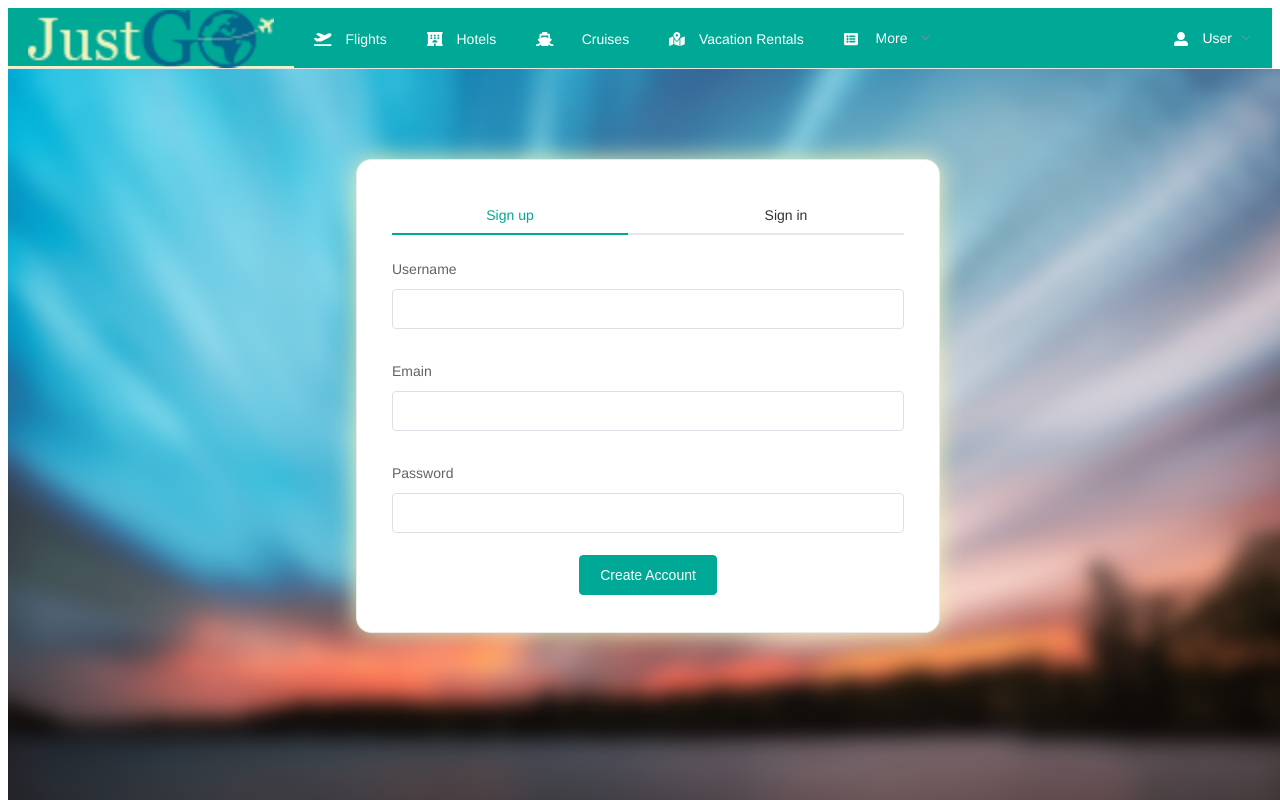
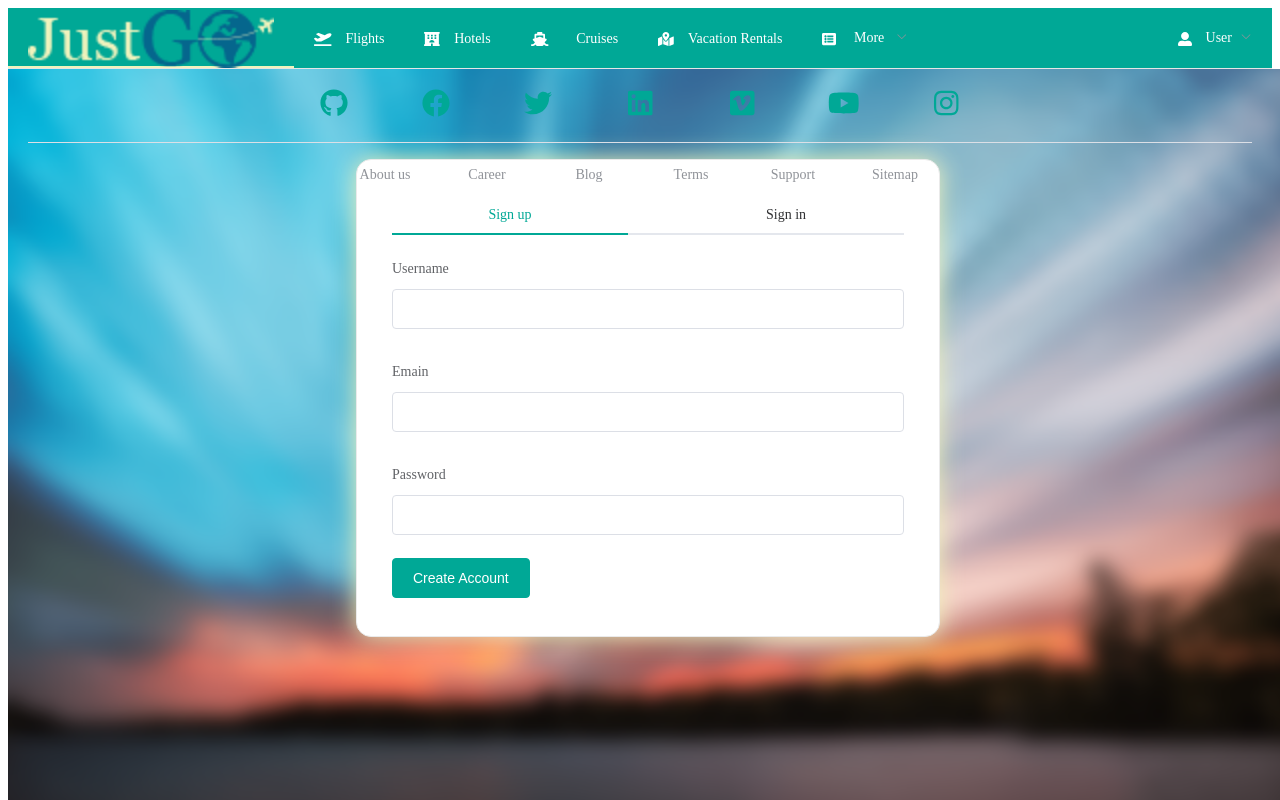
Before and after one commit to devinajaiswal/info6150-spring2020, a Vue app: page /sign-in in a window 1280 px wide. Built offline with nearby package versions, Linux system fonts and the light colour scheme.

Commit message:
implement footer

```diff
--- a/src/App.vue
+++ b/src/App.vue
@@ -1,5 +1,10 @@
 <template>
-  <div id="app">
+  <!-- <div id="app">
+    <NavMenu />
+    <router-view />
+    <Footer />
+  </div> -->
+  <div>
     <NavMenu />
     <router-view />
     <Footer />
@@ -7,12 +12,12 @@
 </template>
 
 <script>
-// import Footer from "./components/Footer";
 import NavMenu from "./components/NavMenu";
+import Footer from "./components/Footer";
 export default {
   name: "App",
   components: {
-    // Footer
+    Footer,
     NavMenu
   }
 };
--- a/src/components/Footer.vue
+++ b/src/components/Footer.vue
@@ -1,55 +1,36 @@
 <template>
-  <div>
-    <b-jumbotron
-      id="foot"
-      header-tag="h3"
-      header-level="5"
-      header="Join us for exclusive deals & rates — it’s free."
-      lead="Be the first to know about breaking news and exclusive deals from
-        JUST-GO."
-    >
-      <div style="display:inline-flex; width:40%">
-        <b-input-group>
-          <b-form-input
-            type="email"
-            placeholder="Enter your email"
-          ></b-form-input>
-          <!-- <b-button variant="info">Sign up</b-button> -->
-          <Modal />
-        </b-input-group>
-      </div>
-      <br />
-      <br />
-      <hr width="80%" color="#f0f3bd" size="3" />
-      <div style="display:inline-block; width:40%">
-        <b-row>
-          <b-col v-for="item in outLinks" :key="item.id">
-            <b-link v-bind:href="item.src">
-              <font-awesome-icon v-bind:icon="['fab', item.name]" size="2x" />
-            </b-link>
-          </b-col>
-        </b-row>
-      </div>
-      <hr width="80%" color="#f0f3bd" size="3" />
-      <div style="display:inline-block; width:70%">
-        <b-row>
-          <b-col v-for="item in inLinks" :key="item.id">
-            <b-link v-bind:href="item.src">
-              <p>{{ item.name }}</p>
-            </b-link>
-          </b-col>
-        </b-row>
-      </div>
-    </b-jumbotron>
-  </div>
+  <el-container>
+    <el-main>
+      <el-row type="flex" justify="center">
+        <el-col
+          v-for="item in outLinks"
+          :key="item.id"
+          :span="2"
+          style="display:flex;align-items:center;justify-content:center"
+        >
+          <el-link type="primary" :underline="false" v-bind:href="item.src">
+            <font-awesome-icon v-bind:icon="['fab', item.name]" size="2x" />
+          </el-link>
+        </el-col>
+      </el-row>
+      <el-divider></el-divider>
+      <el-row type="flex" justify="center">
+        <el-col
+          v-for="item in inLinks"
+          :key="item.id"
+          :span="2"
+          style="display:flex;align-items:center;justify-content:center"
+        >
+          <el-link type="info" :underline="false" v-bind:href="item.src">
+            {{ item.name }}
+          </el-link>
+        </el-col>
+      </el-row>
+    </el-main>
+  </el-container>
 </template>
 <script>
-import Modal from "./Modal.vue";
 export default {
-  name: "Jumbotron",
-  components: {
-    Modal
-  },
   data() {
     return {
       outLinks: [
@@ -113,15 +94,3 @@ export default {
   }
 };
 </script>
-<style>
-#foot {
-  color: #f0f3bd;
-  background-color: #05668d;
-}
-a {
-  color: white;
-}
-a :hover {
-  color: #f0f3bd;
-}
-</style>
```
Also changed, not shown: 1 other file (tests, documents, lock files or other folders).
